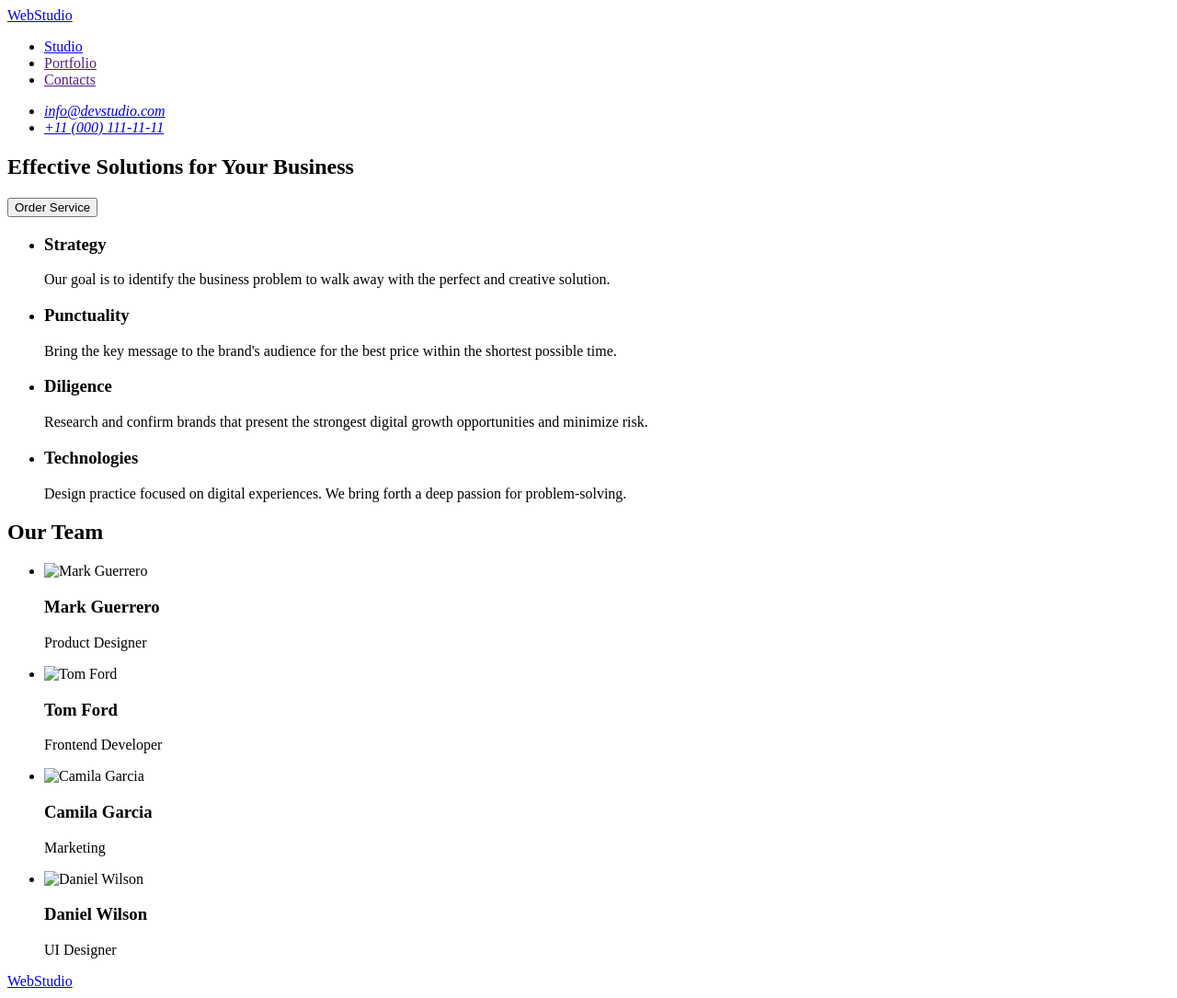
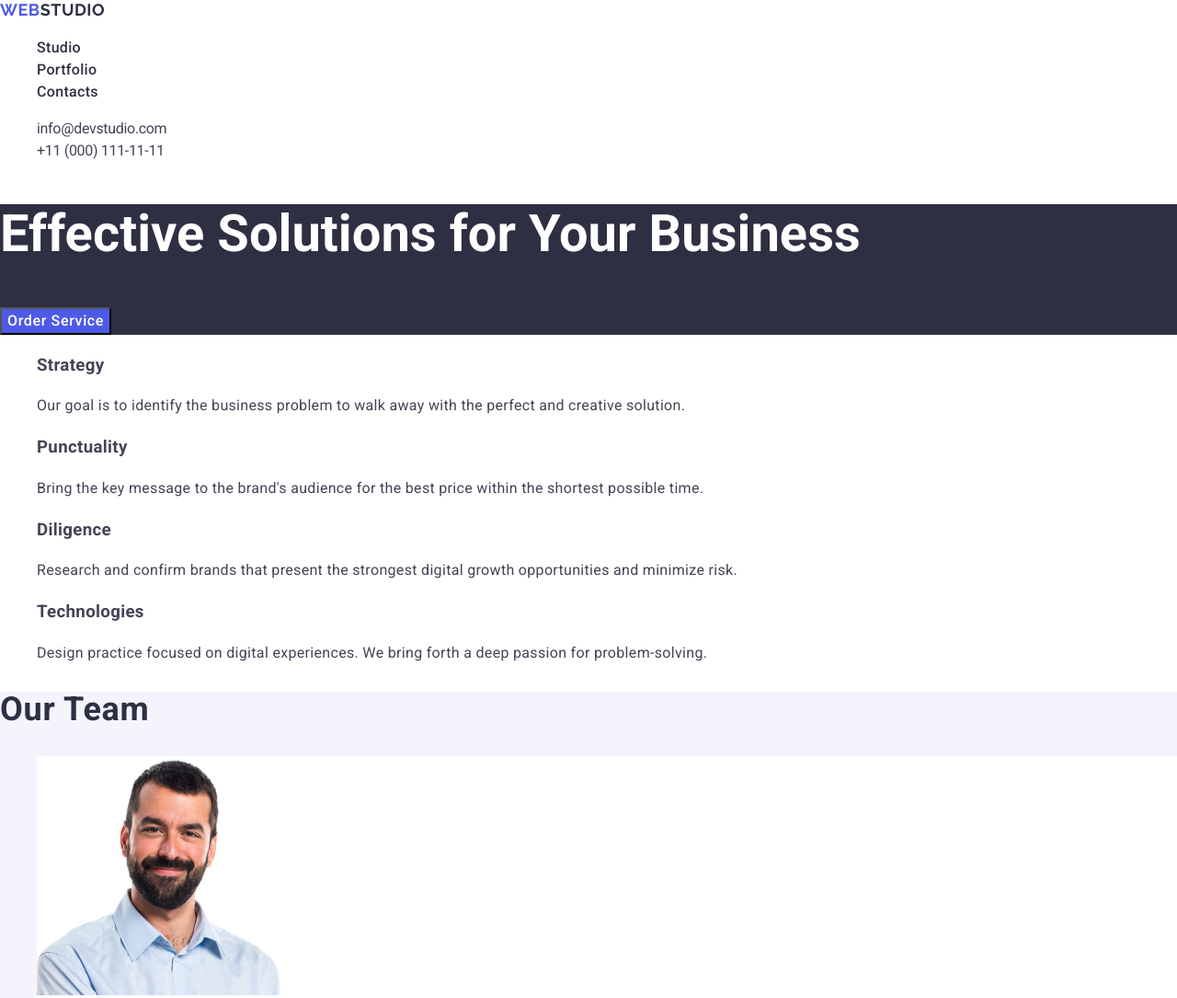
Before and after one commit to AniaKudina/goit-markup-hw-02, a plain HTML site: page index.html in a window 1280 px wide. Shown: the top 1085 px of the page at 92% size. Drawn offline with nearby package versions, Linux system fonts and the light colour scheme.

Commit message:
added css

```diff
--- /dev/null
+++ b/css/styles.css
@@ -0,0 +1,197 @@
+ul {
+    list-style: none;
+}
+
+a {
+    text-decoration: none;
+}
+.visually-hidden {
+
+    position: absolute;
+
+    width: 1px;
+
+    height: 1px;
+
+    margin: -1px;
+
+    border: 0;
+
+    padding: 0;
+
+
+
+    white-space: nowrap;
+
+    clip-path: inset(100%);
+
+    clip: rect(0 0 0 0);
+
+    overflow: hidden;
+
+}
+body {
+color: #434455;
+background-color: #fff;
+font-family: 'Roboto', sans-serif;
+font-size: 16px;
+line-height: 1.5;
+letter-spacing: 0.02em;
+}
+
+/******header******/
+.header {
+}
+.header-navigation {
+}
+.logo {
+color: #4D5AE5;
+font-size: 18px;
+font-family: "Raleway",sans-serif;
+font-weight: 700;
+text-transform: uppercase;
+line-height: 1.22;
+letter-spacing: 0.03em;
+}
+.header-logo-web {
+color: #2E2F42;
+}
+.header-menu-list {
+
+}
+.header-menu-item {
+}
+.header-menu-link {
+    color: #2E2F42;
+        font-size: 16px;
+        font-weight: 500;
+        line-height: 1.5;
+        letter-spacing: 0.02em;
+
+}
+.header-menu-link:hover,.header-menu-link:focus{
+    color: #404BBF;
+}
+.header-address {
+    font-style: normal;
+}
+.header-address-item {
+}
+.header-address-link {
+    color: #434455;
+        font-size: 16px;
+        font-weight: 400;
+        line-height: 1.5;
+        letter-spacing: -0.02em;
+}
+.header-address-link:hover,
+.header-address-link:focus{
+    color: #404BBF;
+}
+.effective {
+    background-color: #2E2F42;
+}
+.effective-titl {
+color: #fff;
+font-size: 56px;
+font-weight: 700;
+line-height: 1.16;
+letter-spacing: 0.001em;
+}
+.effective-btn {
+    background-color: #4D5AE5;
+    color: #fff;
+    font-family: inherit;
+    font-size: 16px;
+    font-weight: 500;
+    line-height: 1.50;
+    letter-spacing: 0.04em;
+    cursor: pointer;
+}
+.effective-btn:hover,
+.effective-btn:focus{
+background-color: #404BBF;
+}
+.description {
+}
+.description-list {
+}
+.description-item {
+}
+.description-subtitl {
+color: #2E2F42;
+font-size: 20px;
+font-weight: 500;
+line-height: 1.20;
+letter-spacing: 0.07em;
+}
+.description-item-text {
+}
+
+.hero {
+background-color: #F4F4FD;
+}
+.hero-title {
+color: #2E2F42;
+font-size: 36px;
+font-weight: 700;
+text-transform: capitalize;
+line-height: 1.11;
+letter-spacing: 0.02em;
+}
+.hero-list {
+}
+.hero-item {
+    background-color: #fff;
+}
+.hero-img {
+}
+.hero-subtitle {
+color: #2E2F42;
+font-size: 20px;
+font-weight: 500;
+line-height: 1.20;
+letter-spacing: 0.02em;
+}
+.hero-text {
+
+}
+.Portfolio {
+}
+.porfolio-titl {
+color: #2E2F42;
+font-size: 36px;
+font-weight: 700;
+text-transform: capitalize;
+line-height: 1.11;
+letter-spacing: 0.02em;
+}
+.Portfolio-list {
+}
+.potfolio-menu-item {
+}
+.portfolio-img {
+}
+.portfolio-subtitl {
+color: #2E2F42;
+font-size: 20px;
+font-weight: 500;
+line-height: 1.2;
+letter-spacing: 0.02em;
+}
+.portfolio-text {
+
+}
+.footer {
+    background-color: #2E2F42;
+}
+.footer-logo {
+
+
+}
+.footer-logo-web{
+color: #F4F4FD;
+}
+.footer-tecst {
+color: #F4F4FD;
+}
--- a/index.html
+++ b/index.html
@@ -4,82 +4,124 @@
     <meta charset="UTF-8">
     <meta name="viewport" content="width=h, initial-scale=1.0">
     <title>Document</title>
+    <link rel="stylesheet" href="https://cdnjs.cloudflare.com/ajax/libs/modern-normalize/2.0.0/modern-normalize.min.css" integrity="sha512-4xo8blKMVCiXpTaLzQSLSw3KFOVPWhm/TRtuPVc4WG6kUgjH6J03IBuG7JZPkcWMxJ5huwaBpOpnwYElP/m6wg==" crossorigin="anonymous" referrerpolicy="no-referrer" />
+    <link rel="preconnect" href="https://fonts.googleapis.com">
+    <link rel="preconnect" href="https://fonts.gstatic.com" crossorigin>
+    <link href="https://fonts.googleapis.com/css2?family=Raleway:wght@700&family=Roboto:wght@400;500;700&display=swap" rel="stylesheet">
+    <link rel="stylesheet" href="./css/styles.css">
+
 </head>
 <body>
-    <header>
-        <nav>
-            <a href="./index.html">WebStudio</a>
-            <ul>
-                <li><a href="./index.html">Studio</a></li>
-                <li><a href="">Portfolio</a></li>
-                <li><a href="">Contacts</a></li>
+    <header class="header">
+        <nav class="header-navigation">
+            <a class="header-logo logo" href="./index.html">Web<span class="header-logo-web">Studio</span></a>
+            <ul class="header-menu-list">
+                <li class="header-menu-item" ><a class="header-menu-link" href="./index.html" class="header-logo">Studio</a></li>
+                <li class="header-menu-item" ><a class="header-menu-link" href="">Portfolio</a></li>
+                <li class="header-menu-item" ><a class="header-menu-link" href="">Contacts</a></li>
             </ul>
         </nav>
-        <address>
+        <address class="header-address">
             <ul>
-                <li><a href="mailto:info@devstudio.com">info@devstudio.com</a></li>
-                <li><a href="tel:+110001111111">+11 (000) 111-11-11</a></li>
+                <li class="header-address-item"><a class="header-address-link" href="mailto:info@devstudio.com">info@devstudio.com</a></li>
+                <li class="header-address-item"><a class="header-address-link" href="tel:+110001111111">+11 (000) 111-11-11</a></li>
             </ul>
         </address>
     </header>
     <main>
-        <section>
-            <h1>Effective Solutions
+        <section class="effective">
+            <h1 class="effective-titl">Effective Solutions
                 for Your Business</h1>
-                <button type="button">Order Service</button>
+                <button class="effective-btn" type="button">Order Service</button>
         </section>
-    <section>
-        <h2 hidden>description</h2>
-        <ul>
-        <li>
-    <h3>Strategy</h3>
-        <p>Our goal is to identify the business
+    <section class="description">
+        <h2 class="visually-hidden">description</h2>
+        <ul class="description-list">
+        <li class="description-item">
+    <h3 class="description-subtitle">Strategy</h3>
+        <p class="description-item-text">Our goal is to identify the business
             problem to walk away with the perfect and creative solution.
         </p>
-    <li>
-    <h3>Punctuality</h3>
-        <p>Bring the key message to the brand's audience for the best price within the shortest possible time.</p>
+    <li class="description-item">
+    <h3 class="description-subtitle">Punctuality</h3>
+        <p class="description-item-text">Bring the key message to the brand's audience for the best price within the shortest possible time.</p>
     </li>
-    <li>
-        <h3>Diligence</h3>
-        <p>Research and confirm brands that present the strongest digital growth opportunities and minimize risk.</p>
+    <li class="description-item">
+        <h3 class="description-subtitle">Diligence</h3>
+        <p class="description-item-text">Research and confirm brands that present the strongest digital growth opportunities and minimize risk.</p>
     </li>
-    <li>
-        <h3>Technologies</h3>
-        <p>Design practice focused on digital experiences. We bring forth a deep passion for problem-solving.</p>
+    <li class="description-item">
+        <h3 class="description-subtitle">Technologies</h3>
+        <p class="description-item-text">Design practice focused on digital experiences. We bring forth a deep passion for problem-solving.</p>
     </li>
     </ul>
 </section>
-<section>
-    <h2>Our Team</h2>
-    <ul>
-        <li>
-            <img src="./images/m.jpg" alt="Mark Guerrero" width="264" height="260">
-        <h3>Mark Guerrero</h3>
-        <p>Product Designer</p>
+<section class="hero">
+    <h2 class="hero-title">Our Team</h2>
+    <ul class="hero-list">
+        <li class="hero-item">
+            <img class="hero-img" src="./images/m.jpg" alt="Mark Guerrero" width="264" height="260">
+        <h3 class="hero-subtitle">Mark Guerrero</h3>
+        <p class="hero-text">Product Designer</p>
         </li>
-        <li>
-            <img src="./images/sma.jpg" alt="Tom Ford" width="264" height="260">
-            <h3>Tom Ford</h3>
-            <p>Frontend Developer</p>
+        <li class="hero-item">
+            <img class="hero-img" src="./images/sma.jpg" alt="Tom Ford" width="264" height="260">
+            <h3 class="hero-subtitle">Tom Ford</h3>
+            <p class="hero-text">Frontend Developer</p>
         </li>
-        <li>
-            <img src="./images/d.jpg" alt="Camila Garcia" width="264" height="260">
-            <h3>Camila Garcia</h3>
-            <p>Marketing</p>
+        <li class="hero-item">
+            <img class="hero-img" src="./images/d.jpg" alt="Camila Garcia" width="264" height="260">
+            <h3 class="hero-subtitle">Camila Garcia</h3>
+            <p class="hero-text">Marketing</p>
         </li>
-        <li>
-            <img src="./images/b.jpg" alt="Daniel Wilson" width="264" height="260">
-            <h3>Daniel Wilson</h3>
-            <p>UI Designer</p>
+        <li class="hero-item">
+            <img class="hero-img" src="./images/b.jpg" alt="Daniel Wilson" width="264" height="260">
+            <h3 class="hero-subtitle">Daniel Wilson</h3>
+            <p class="hero-text">UI Designer</p>
+        </li>
+    </ul>
+</section>
+<section class="portfolio">
+    <h2 class="porfolio-titl">Our Portfolio</h2>
+    <ul class="Portfolio-list">
+        <li class="potfolio-menu-item" >
+            <img class="portfolio-img" src="./images/img (1)-min.jpg" alt="" width="360" height="300">
+            <h3 class="portfolio-subtitl">Banking App</h3>
+            <p class="portfolio-text">App</p>
+        </li>
+        <li class="potfolio-menu-item" >
+            <img class="portfolio-img" src="./images/img (2)-min.jpg" alt="" width="360" height="300">
+            <h3 class="portfolio-subtitl">Cashless Payment</h3>
+            <p class="portfolio-text">Marketing</p>
+        </li>
+        <li class="potfolio-menu-item" >
+            <img class="portfolio-img" src="./images/img (3)-min.jpg" alt="" width="360" height="300">
+            <h3 class="portfolio-subtitl">Meditation App</h3>
+            <p class="portfolio-text">App</p>
+        </li>
+        <li class="potfolio-menu-item" >
+            <img class="portfolio-img" src="./images/img (4)-min.jpg" alt="" width="360" height="300">
+            <h3 class="portfolio-subtitl">Taxi Service</h3>
+            <p class="portfolio-text">Marketing</p>
+        </li>
+        <li class="potfolio-menu-item" >
+            <img  class="portfolio-img" src="./images/img (5)-min.jpg" alt="" width="360" height="300">
+            <h3 class="portfolio-subtitl">Screen Illustrations</h3>
+            <p class="portfolio-text">Design</p>
+        </li>
+        <li class="potfolio-menu-item" >
+            <img  class="portfolio-img" src="./images/img (6)-min.jpg" alt="" width="360" height="300">
+            <h3 class="portfolio-subtitl">Online Courses</h3>
+            <p class="portfolio-text">Marketing</p>
         </li>
     </ul>
 </section>
 </main>
-<footer>
-    <a href="./index.html">WebStudio</a>
-    <p>Increase the flow of customers and sales for your business with digital marketing & growth solutions.</p>
+<footer class="footer">
+    <a class="footer-logo logo" href="./index.html">Web<span class="footer-logo-web">Studio</span></a>
+    <p class="footer-tecst">Increase the flow of customers and sales for your business with digital marketing & growth solutions.</p>
 </footer>
+
 
 
 </body>
```
Also changed, not shown: .prettierrc.json (added), images/b.jpg (added), images/d.jpg (added), images/img (1)-min.jpg (added), images/img (2)-min.jpg (added), images/img (3)-min.jpg (added), images/img (4)-min.jpg (added), images/img (5)-min.jpg (added), images/img (6)-min.jpg (added), images/m.jpg (added), images/sma.jpg (added), 2 other files.
